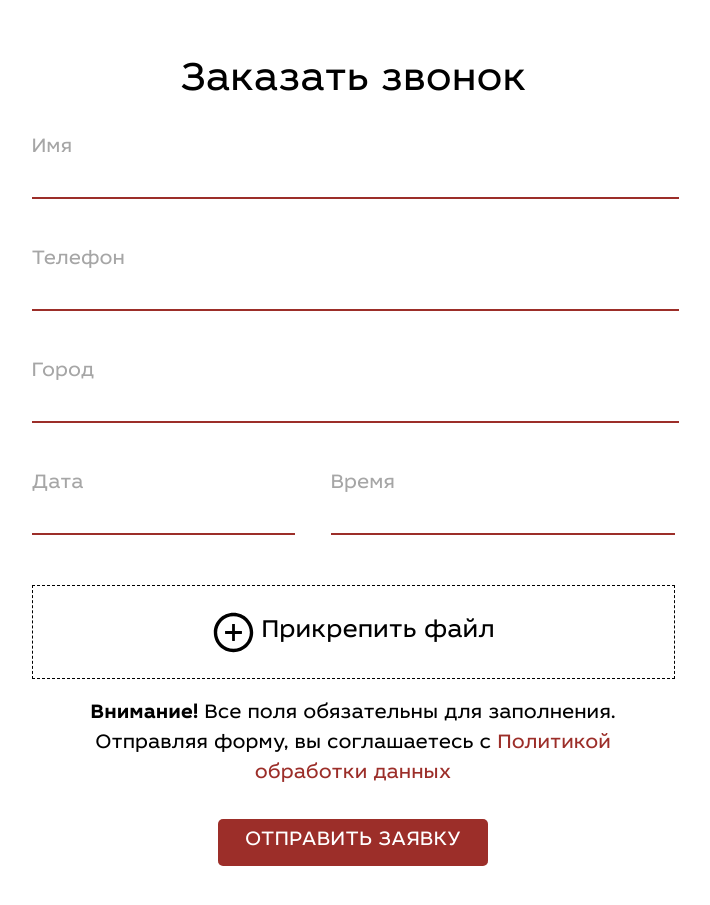
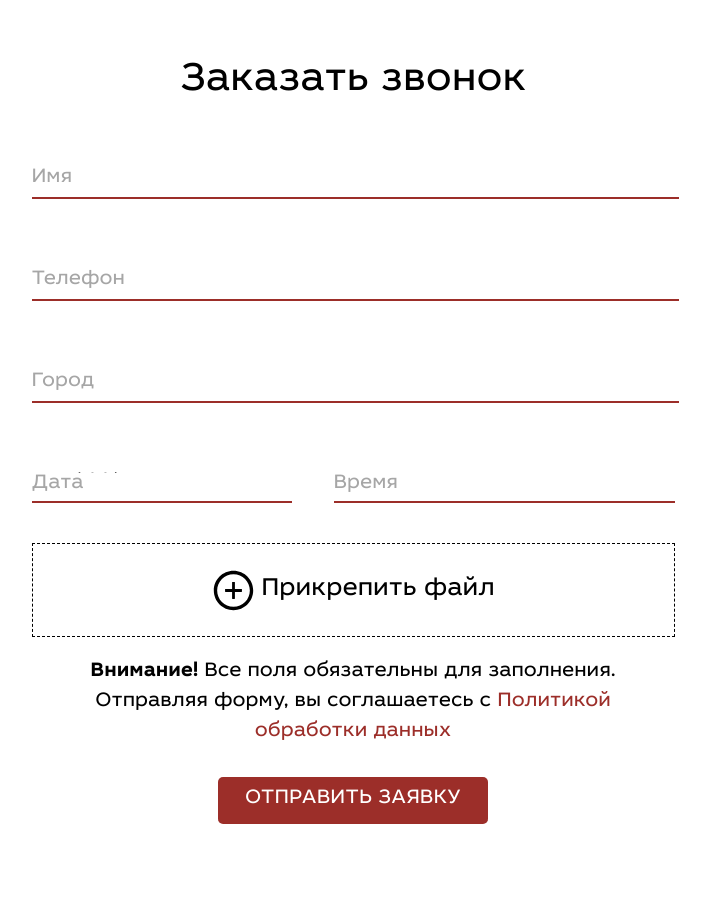
Before and after one commit to SkyLine2R/Lider, a plain HTML site: page index.html in a window 1280 px wide. Shown: the part 5940-6845 px from the top of the page, without its empty margins (447-1157 px from the left). Drawn offline with Linux system fonts and the light colour scheme; a web font is replaced by a local one.

Commit message:
Добавлена анимация CSS для полей ввода

```diff
--- a/CSS/style.css
+++ b/CSS/style.css
@@ -451,7 +451,7 @@ h3 {
 
 #request-call input {
   color: #a6a6a6;
-  margin-bottom: 50px;
+  margin-bottom: 40px;
   height: 35px;
   border-top: none;
   border-right: none;
@@ -465,6 +465,26 @@ h3 {
   font-size: 20px;
   width: 100%;
   display: flex;
+}
+#request-call input {
+  color: black;
+}
+
+.input-field {
+  display: flex;
+  flex-direction: column-reverse;
+}
+
+#request-call label {
+  position: relative;
+  transition: 0.5s;
+  top: 30px;
+  background-color: rgba(255, 255, 255, 1);
+}
+
+#request-call input:focus ~ label,
+#request-call input:valid ~ label {
+  top: 0;
 }
 
 #request-call label[for="date"],
@@ -503,10 +523,11 @@ h3 {
   display: flex;
   border: 1px dashed black;
   height: 92px;
+  transition: 0.5s;
 }
 
 .load-file:hover {
-  border-color: #9c2e29;
+  background-color: rgb(156, 46, 41);
 }
 
 #request-call p {
--- a/index.html
+++ b/index.html
@@ -262,20 +262,26 @@
       <legend>
         <h2>Заказать звонок</h2>
       </legend>
-      <label for="name">Имя</label>
-      <input name="name" id="name" type="text">
-      <label for="phone">Телефон</label>
-      <input name="phone" id="phone" type="phone" pattern="[/d]">
-      <label for="city">Город</label>
-      <input name="city" id="city" type="text">
+      <div class="input-field">
+        <input name="name" id="name" type="text" required>
+        <label for="name">Имя</label>
+      </div>
+      <div class="input-field">
+        <input name="phone" id="phone" type="tel" required>
+        <label for="phone">Телефон</label>
+      </div>
+      <div class="input-field">
+        <input name="city" id="city" type="text" required>
+        <label for="city">Город</label>
+      </div>
       <div class="date-time">
-        <div>
+        <div class="input-field date">
+          <input name="date" id="date" type="date" required>
           <label for="date">Дата</label>
-          <input name="date" id="date" type="text">
         </div>
-        <div>
+        <div class="input-field">
+          <input name="time" id="time" type="time" required>
           <label for="time">Время</label>
-          <input name="time" id="time" type="text">
         </div>
       </div>
       <div class="load-file">
```
